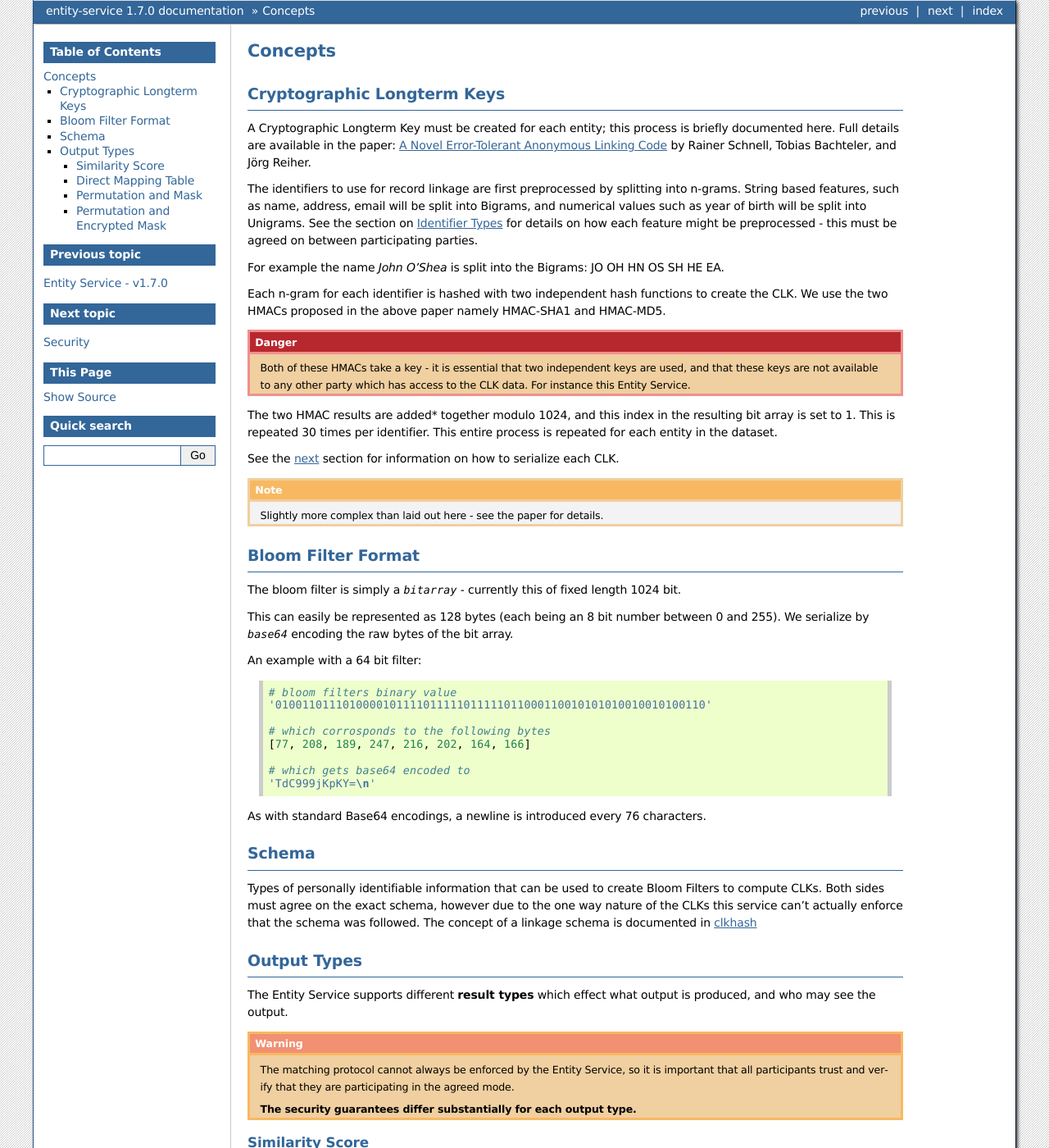
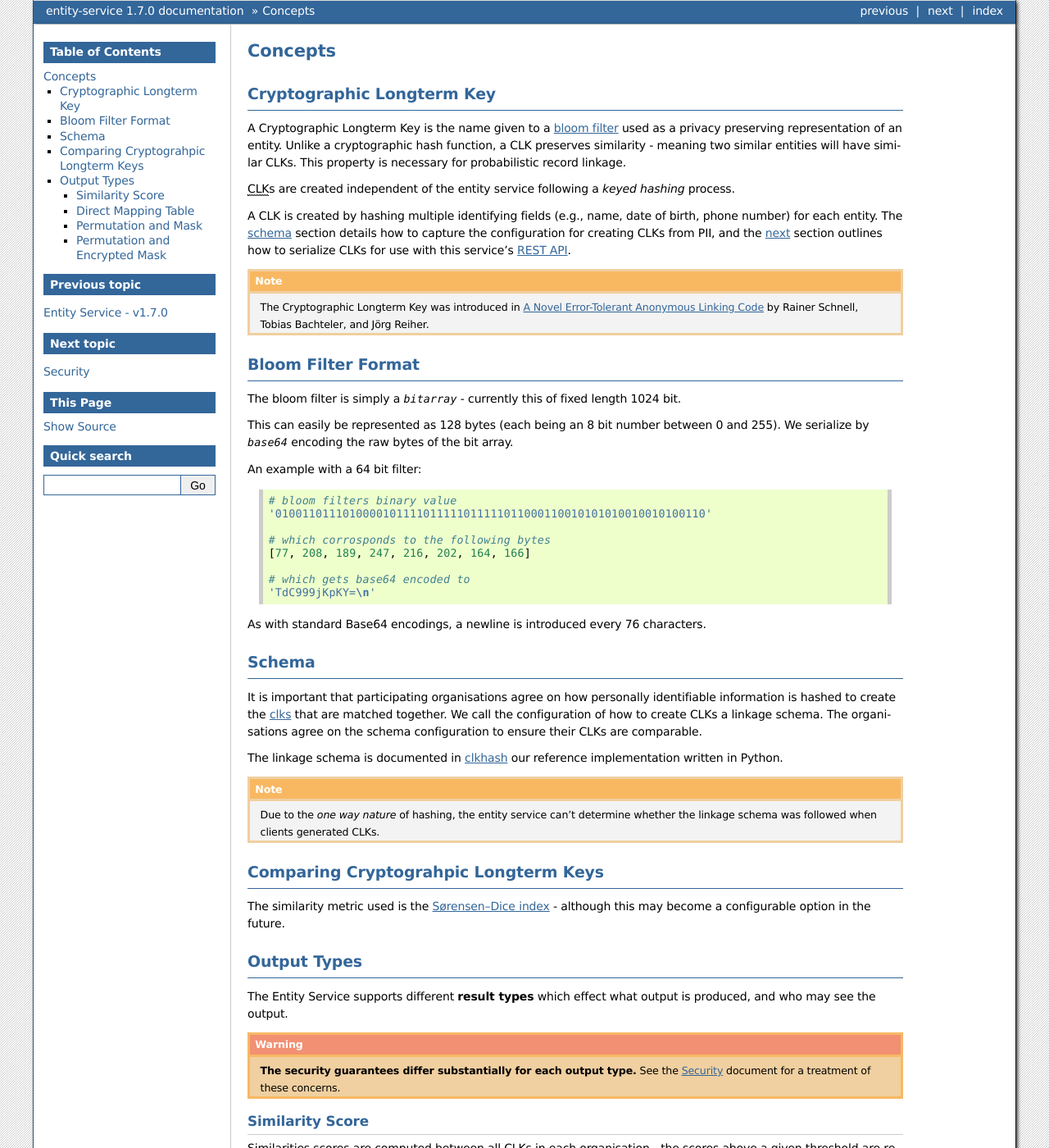
Before and after one commit to data61/anonlink-entity-service, a Sphinx documentation site: the page built from docs/concepts.rst, in a window 1280 px wide and 1400 px high. Shown: the whole window at 82% size. Built offline with Sphinx 7.4.7, drawn with Linux system fonts in a browser that asks for light colours; formulas are drawn with MathJax 3; some of the changed text lies outside the part shown.

Commit message:
Expand docs and address review comments

```diff
--- a/docs/api.rst
+++ b/docs/api.rst
@@ -1,5 +1,7 @@
-API
-===
+.. _api:
+
+REST API
+========
 
 Open API Specification
 ----------------------
--- a/docs/concepts.rst
+++ b/docs/concepts.rst
@@ -3,47 +3,32 @@
 
 .. _cryptographic-longterm-keys:
 
-Cryptographic Longterm Keys
+Cryptographic Longterm Key
 ---------------------------
 
-A Cryptographic Longterm Key must be created for each entity; this
-process is briefly documented here. Full details are available in the
-paper: `A Novel Error-Tolerant Anonymous Linking
-Code <http://www.record-linkage.de/-download=wp-grlc-2011-02.pdf>`__ by
-Rainer Schnell, Tobias Bachteler, and Jörg Reiher.
+A Cryptographic Longterm Key is the name given to a
+`bloom filter <https://en.wikipedia.org/wiki/Bloom_filter>`_ used as a privacy
+preserving representation of an entity. Unlike a cryptographic hash function, a CLK preserves
+similarity - meaning two similar entities will have similar CLKs. This property is necessary
+for probabilistic record linkage.
 
-The identifiers to use for record linkage are first preprocessed by
-splitting into n-grams. String based features, such as name, address,
-email will be split into Bigrams, and numerical values such as year of
-birth will be split into Unigrams. See the section on `Identifier
-Types <#identifier-types>`__ for details on how each feature might be
-preprocessed - this must be agreed on between participating parties.
+:abbr:`CLK (Cryptographic Longterm Key)`\ s are created independent of the entity service following
+a *keyed hashing* process.
 
-For example the name *John O'Shea* is split into the Bigrams: JO OH HN
-OS SH HE EA.
-
-Each n-gram for each identifier is hashed with two independent hash
-functions to create the CLK. We use the two HMACs proposed in the above
-paper namely HMAC-SHA1 and HMAC-MD5.
-
-.. danger::
-
-   Both of these HMACs take a key - it is essential that two independent
-   keys are used, and that these keys are not available to any other party
-   which has access to the CLK data. For instance this Entity Service.
-
-The two HMAC results are added\* together modulo 1024, and this index in
-the resulting bit array is set to 1. This is repeated 30 times per
-identifier. This entire process is repeated for each entity in the
-dataset.
-
-See the `next <#bloom-filter-format>`__ section for information on how
-to serialize each CLK.
+A CLK is created by hashing multiple identifying fields (e.g., name, date of birth, phone number)
+for each entity. The :ref:`schema <schema>` section details how to capture the configuration for
+creating CLKs from PII, and the :ref:`next <bloom-filter-format>` section outlines how to serialize
+CLKs for use with this service's :ref:`api`.
 
 .. note::
 
-   Slightly more complex than laid out here - see the paper for
-   details.
+   The Cryptographic Longterm Key was introduced in
+   `A Novel Error-Tolerant Anonymous Linking Code
+   <http://www.record-linkage.de/-download=wp-grlc-2011-02.pdf>`__ by
+   Rainer Schnell, Tobias Bachteler, and Jörg Reiher.
+
+
+.. _bloom-filter-format:
 
 Bloom Filter Format
 -------------------
@@ -69,78 +54,114 @@
 As with standard Base64 encodings, a newline is introduced every 76
 characters.
 
+.. _schema:
 
 Schema
 ------
 
-Types of personally identifiable information that can be used to create
-Bloom Filters to compute CLKs. Both sides must agree on the exact
-schema, however due to the one way nature of the CLKs this service can't
-actually enforce that the schema was followed. The concept of a linkage
-schema is documented in `clkhash <http://clkhash.readthedocs.io/en/latest/schema.html>`_
+It is important that participating organisations agree on how personally identifiable information is
+hashed to create the :ref:`clks <cryptographic-longterm-keys>` that are matched together. We call the configuration of how to create CLKs
+a linkage schema. The organisations agree on the schema configuration to ensure their CLKs are
+comparable.
 
+The linkage schema is documented in `clkhash <http://clkhash.readthedocs.io/en/latest/schema.html>`_
+our reference implementation written in Python.
+
+.. note::
+
+    Due to the *one way nature* of hashing, the entity service can't determine
+    whether the linkage schema was followed when clients generated CLKs.
+
+
+.. _comparing-clks:
+
+Comparing Cryptograhpic Longterm Keys
+-------------------------------------
+
+The similarity metric used is the
+`Sørensen–Dice index <https://en.wikipedia.org/wiki/S%C3%B8rensen%E2%80%93Dice_coefficient>`_ -
+although this may become a configurable option in the future.
 
 .. _result-types:
 
 Output Types
 ------------
 
-The Entity Service supports different **result types** which effect what
-output is produced, and who may see the output.
+The Entity Service supports different **result types** which effect what output is produced, and
+who may see the output.
 
 .. warning::
 
-   The matching protocol cannot always be enforced by the Entity Service,
-   so it is important that all participants trust and verify that they are
-   participating in the agreed mode.
-
    **The security guarantees differ substantially for each output type.**
+   See the :ref:`security` document for a treatment of these concerns.
 
 
 Similarity Score
 ~~~~~~~~~~~~~~~~
 
-Calculated similarities above a given threshold between entities are returned.
-The ``result_token`` (generated when creating the mapping) is required. The
-``result_type`` should be set to ``"similarity_scores"``.
+Similarities scores are computed between all CLKs in each organisation - the scores above a given
+threshold are returned. This output type is currently the only way to work with 1 to many
+relationships.
 
-Results are a simple JSON array in the form:
+The ``result_token`` (generated when creating the mapping) is required. The ``result_type`` should
+be set to ``"similarity_scores"``.
 
-   index_a, index_b, score
+Results are a simple JSON array of arrays::
 
-Where the index values will be 0 based row index from the uploaded CLKS, and
-the score will be a double between 0.0 and 1.0 where 1.0 means the CLKS were
-identical.
+   [
+       [index_a, index_b, score],
+       ...
+   ]
+
+Where the index values will be the 0 based row index from the uploaded CLKs, and
+the score will be a Number between the provided threshold and ``1.0``.
+
+A score of ``1.0`` means the CLKs were identical. Threshold values are usually between
+``0.5`` and ``1.0``.
+
+.. note::
+
+    The maximum number of results returned is the product of the two data set lengths.
+
+    For example:
+
+        Comparing two data sets each containing 1 million records with a threshold
+        of ``0.0`` will return 1 trillion results (``1e+12``).
 
 Direct Mapping Table
 ~~~~~~~~~~~~~~~~~~~~
 
-This outputs a lookup table using original indices from the two
-organizations. The ``result_token`` (generated when creating the
-mapping) is required. The ``result_type`` should be set to
-``"mapping"``.
+The direct mapping takes the similarity scores and simply assigns the highest scores as links.
+
+The links are exposed as a lookup table using indices from the two organizations::
+
+    {
+        index_a: index_b,
+        ...
+    }
+
+
+The ``result_token`` (generated when creating the mapping) is required to retrieve the results. The
+``result_type`` should be set to ``"mapping"``.
 
 
 Permutation and Mask
 ~~~~~~~~~~~~~~~~~~~~
 
-This protocol creates a random reordering for both organizations; and
-creates a mask revealing where the reordered rows line up. Accessing the
-mask requires the ``result_token``, and accessing the permutation
-requires a ``receipt-token`` (provided to each organization when they
-upload data).
+This protocol creates a random reordering for both organizations; and creates a mask revealing where
+the reordered rows line up.
 
-The security in this result type relies on the mask remaining secret
-from the data providers. Ensure the creator of the mapping can be trusted
-by both data providers for this task.
+Accessing the mask requires the ``result_token``, and accessing the permutation requires a
+``receipt-token`` (provided to each organization that uploads data).
 
-Note the mask will be the length of the smaller dataset and is applied after
-permuting the entities.
+Note the mask will be the length of the smaller data set and is applied after permuting the entities.
+This means the owner of the larger data set learns a subset of her rows which are not in the smaller
+data set.
 
 Permutation and Encrypted Mask
 ~~~~~~~~~~~~~~~~~~~~~~~~~~~~~~
 
 Similar to **Permutation and Mask**, except the mask is encrypted using
-a Paillier Public Key given when creating the mapping. The mask is
+a Paillier Public Key given when creating the mapping. The encrypted mask is
 provided along with the unenencrypted permutation to each organization
 with a valid ``receipt-token``.
--- a/docs/security.rst
+++ b/docs/security.rst
@@ -62,6 +62,9 @@
 This mitigates the **Knowledge about set intersection** problem from the direct
 mapping output - assuming the mask is not made available to the data providers.
 
+Note the mask will be the length of the smaller data set and is applied after permuting
+the entities. This means the owner of the larger data set learns a subset of her rows
+which are not in the smaller data set.
 
 Permutation and Encrypted Mask
 ~~~~~~~~~~~~~~~~~~~~~~~~~~~~~~
```
